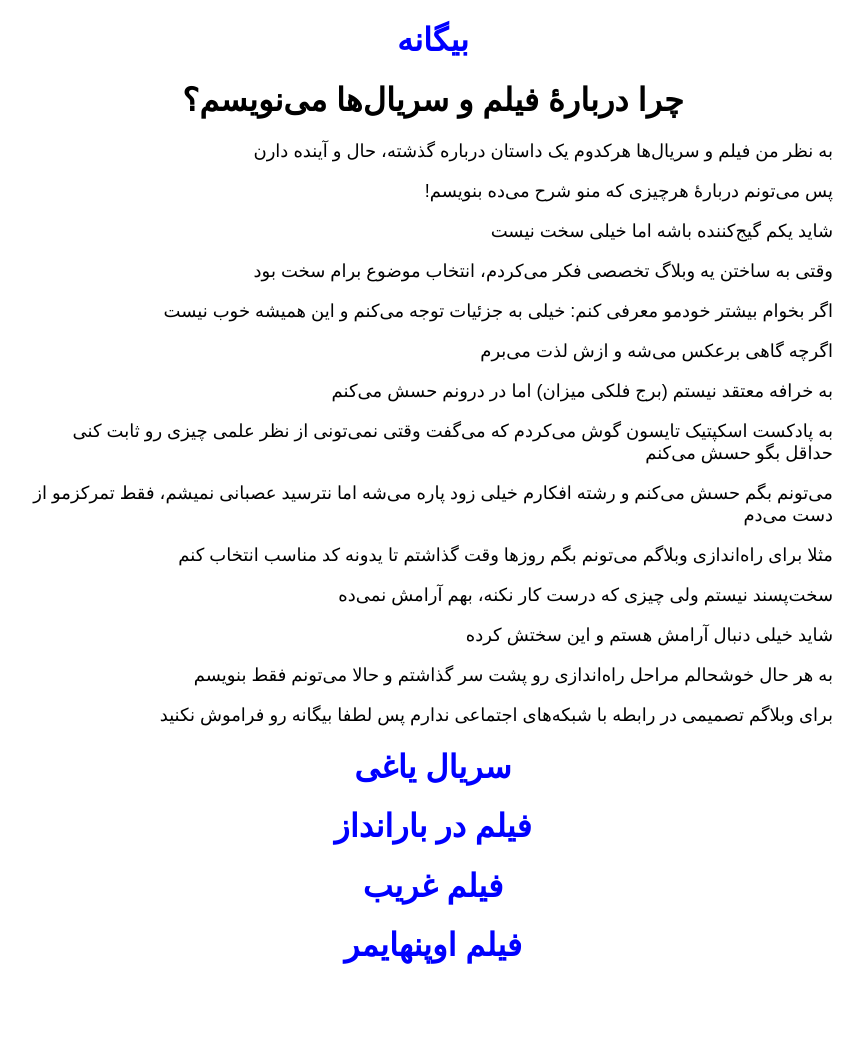
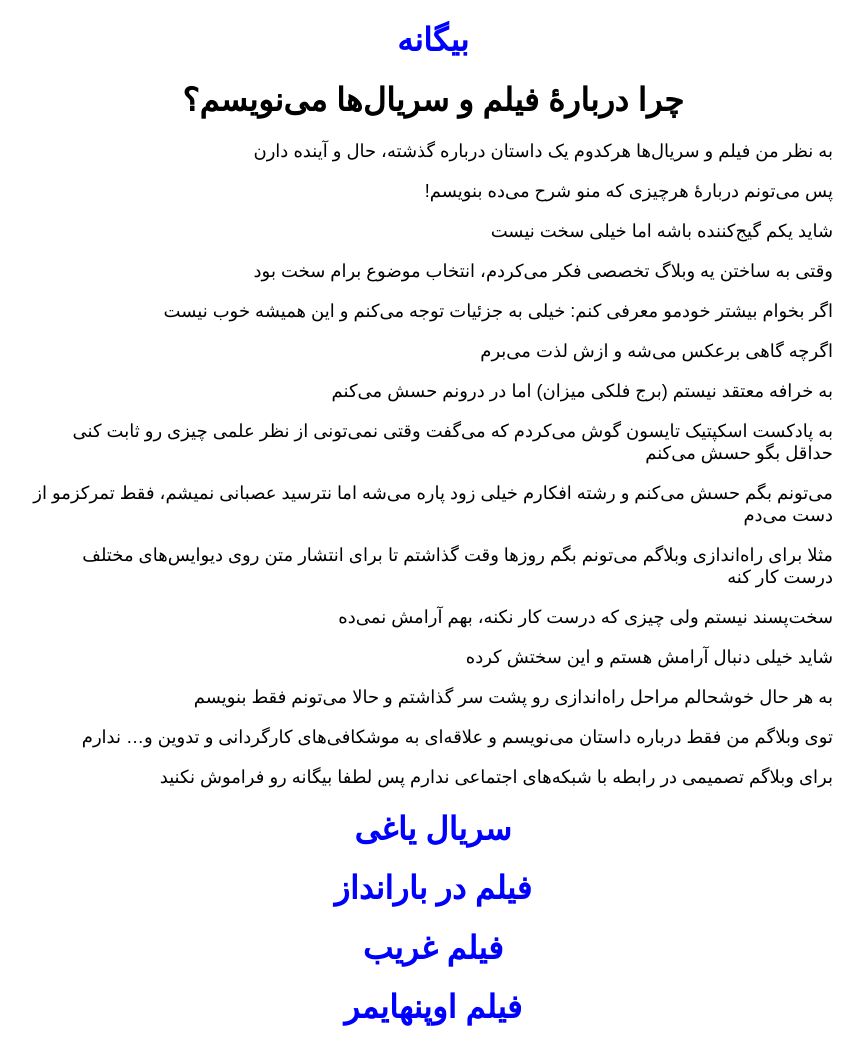
Before and after one commit to darkblog/darkblog.github.io, a Jekyll site: the page built from _posts/2023-8-22-5.md, in a window 1280 px wide. Shown: the whole page, without its empty margins (207-1071 px from the left). Built offline with Jekyll 4.4.1, drawn with Linux system fonts in a browser that asks for light colours; before the commit the page ends 986 px from its top, so only the background shows below that.

Commit message:
Update 2023-8-22-5.md

```diff
--- a/_posts/2023-8-22-5.md
+++ b/_posts/2023-8-22-5.md
@@ -21,7 +21,7 @@ title: چرا دربارهٔ فیلم و سریال‌ها می‌نویسم؟
 
 می‌تونم بگم حسش می‌کنم و رشته افکارم خیلی زود پاره می‌شه اما نترسید عصبانی نمیشم، فقط تمرکزمو از دست می‌دم
 
-مثلا برای راه‌اندازی وبلاگم می‌تونم بگم روزها وقت گذاشتم تا یدونه کد مناسب انتخاب کنم
+مثلا برای راه‌اندازی وبلاگم می‌تونم بگم روزها وقت گذاشتم تا برای انتشار متن روی دیوایس‌های مختلف درست کار کنه
 
 سخت‌پسند نیستم ولی چیزی که درست کار نکنه، بهم آرامش نمی‌ده
 
@@ -29,4 +29,6 @@ title: چرا دربارهٔ فیلم و سریال‌ها می‌نویسم؟
 
 به هر حال خوشحالم مراحل راه‌اندازی رو پشت سر گذاشتم و حالا می‌تونم فقط بنویسم
 
+توی وبلاگم من فقط درباره داستان می‌نویسم و علاقه‌ای به موشکافی‌های کارگردانی و تدوین و... ندارم
+
 برای وبلاگم تصمیمی در رابطه با شبکه‌های اجتماعی ندارم پس لطفا بیگانه رو فراموش نکنید
```
